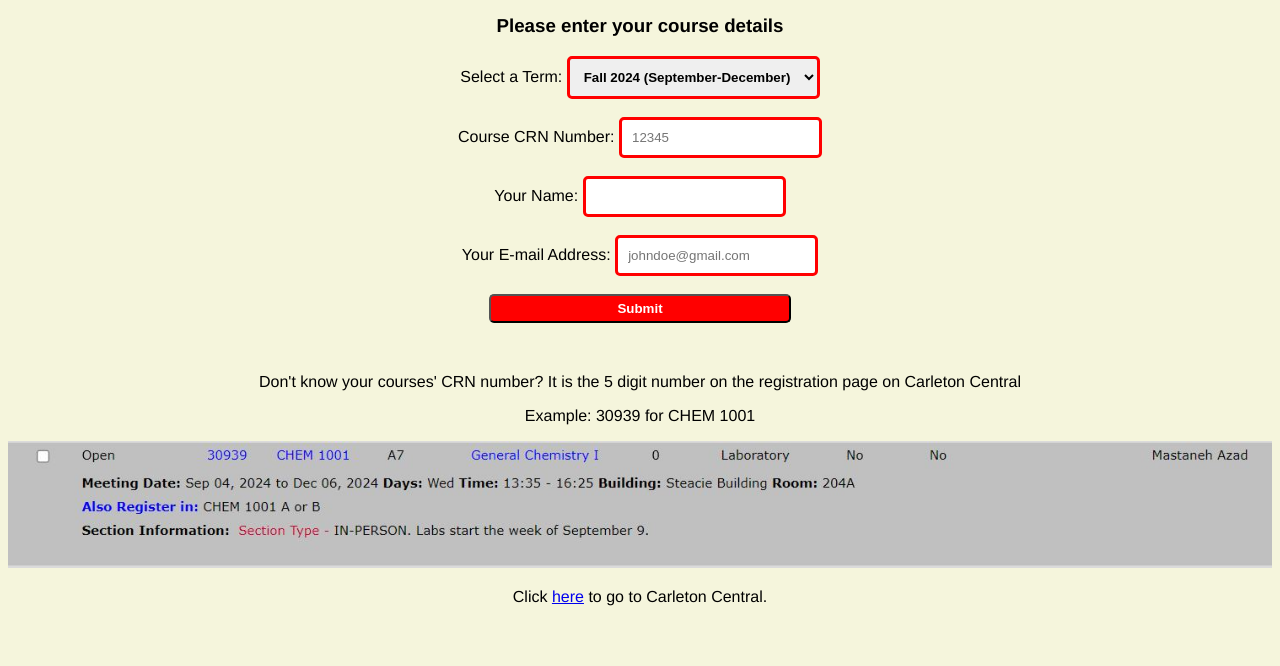
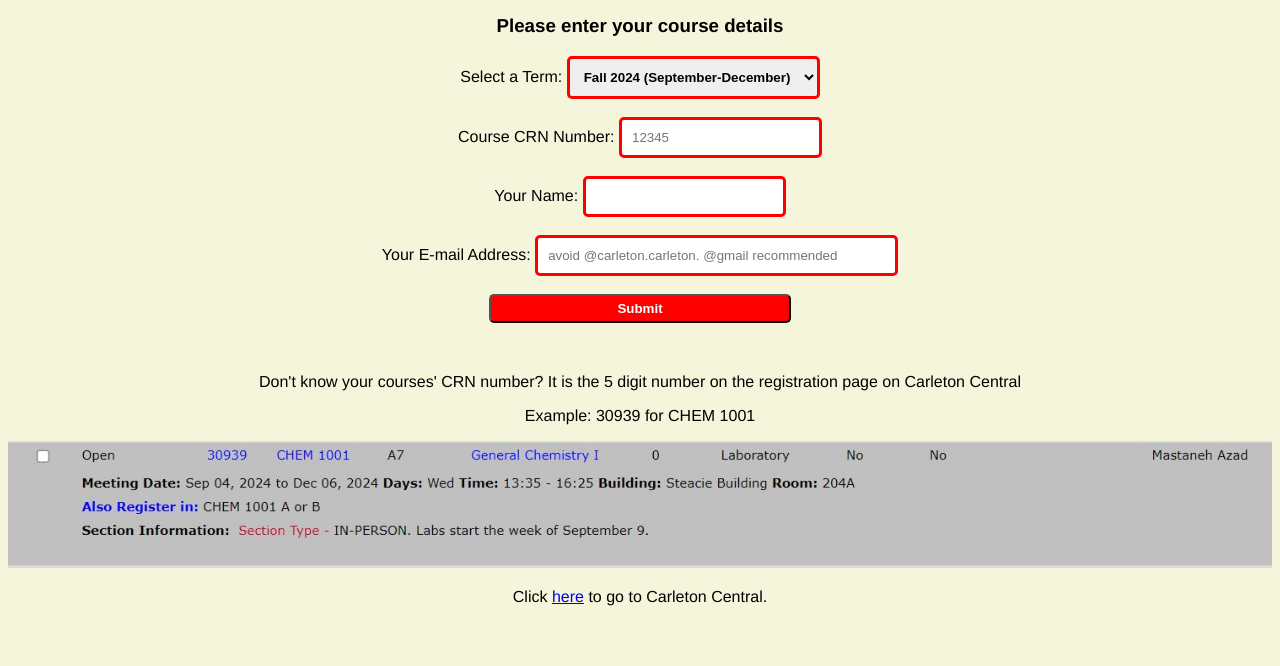
Before and after one commit to vitcorr/carleton-course-notifier, a website: page public/index.html in a window 1280 px wide. Shown: the part 134-800 px from the top of the page. Drawn offline with Linux system fonts and the light colour scheme.

Commit message:
changes to email tab

```diff
--- a/public/index.html
+++ b/public/index.html
@@ -32,7 +32,7 @@
         <input type="name" id = "name" name = "name">
         <br><br>
         <label for="email">Your E-mail Address:</label>
-        <input type="email" id = "email" name = "email" placeholder="johndoe@gmail.com">
+        <input size="40" type="email" id = "email" name = "email" placeholder="avoid @carleton.carleton. @gmail recommended">
         <br><br>
         <button id = "submit" onclick="submitButton()"> Submit</button>
         <div id="example">
@@ -56,9 +56,11 @@
         </div>
     </div>
 
-    <div id = "Loading" class="modal">
+    <!-- <div id = "Loading" class="modal">
+        <p>Verifying SUbmissiion</p>
+
             <div class ="loader"></div>
-        </div>
+        </div> -->
 
 
     <script src="client.js"></script>
```
